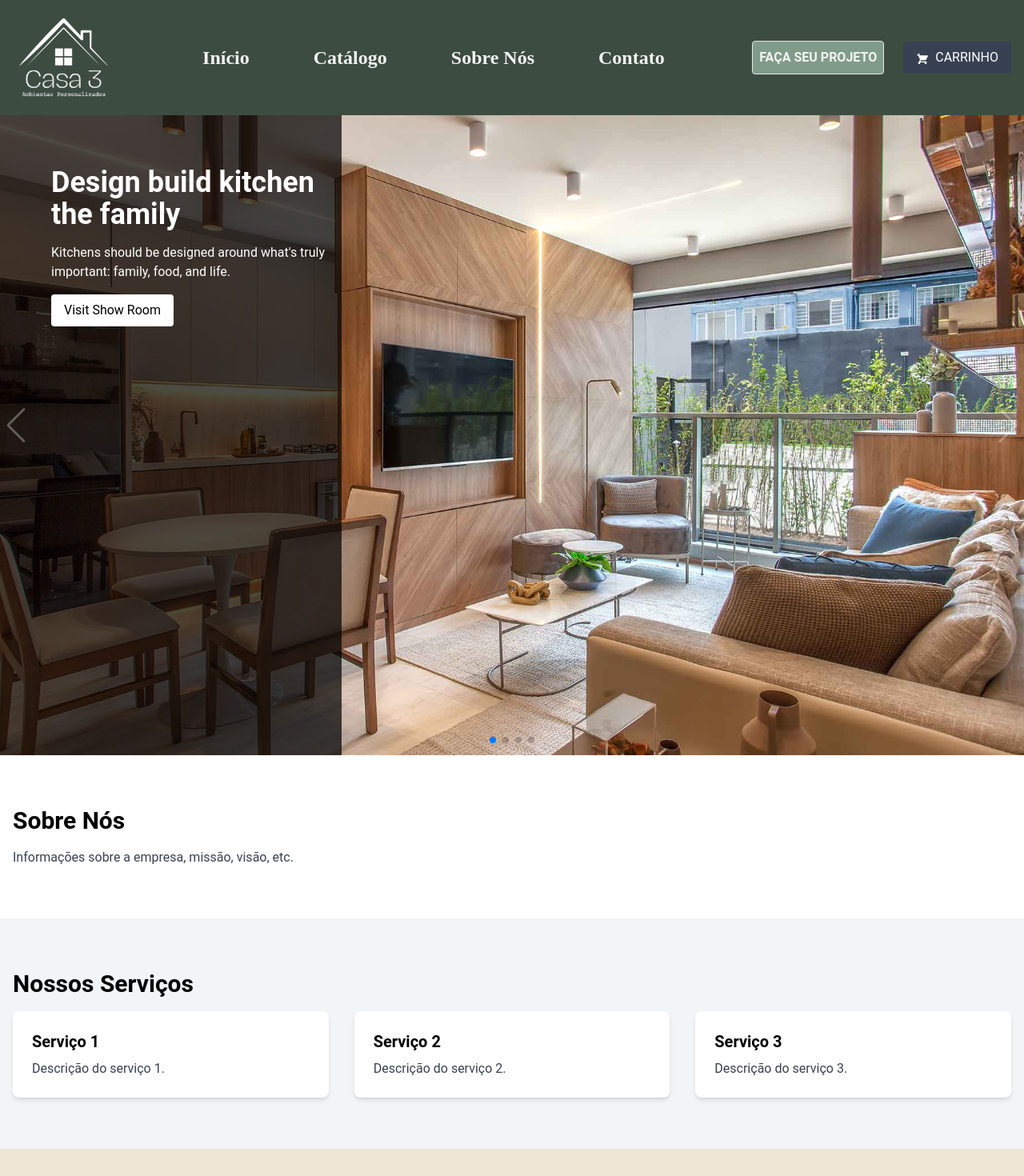
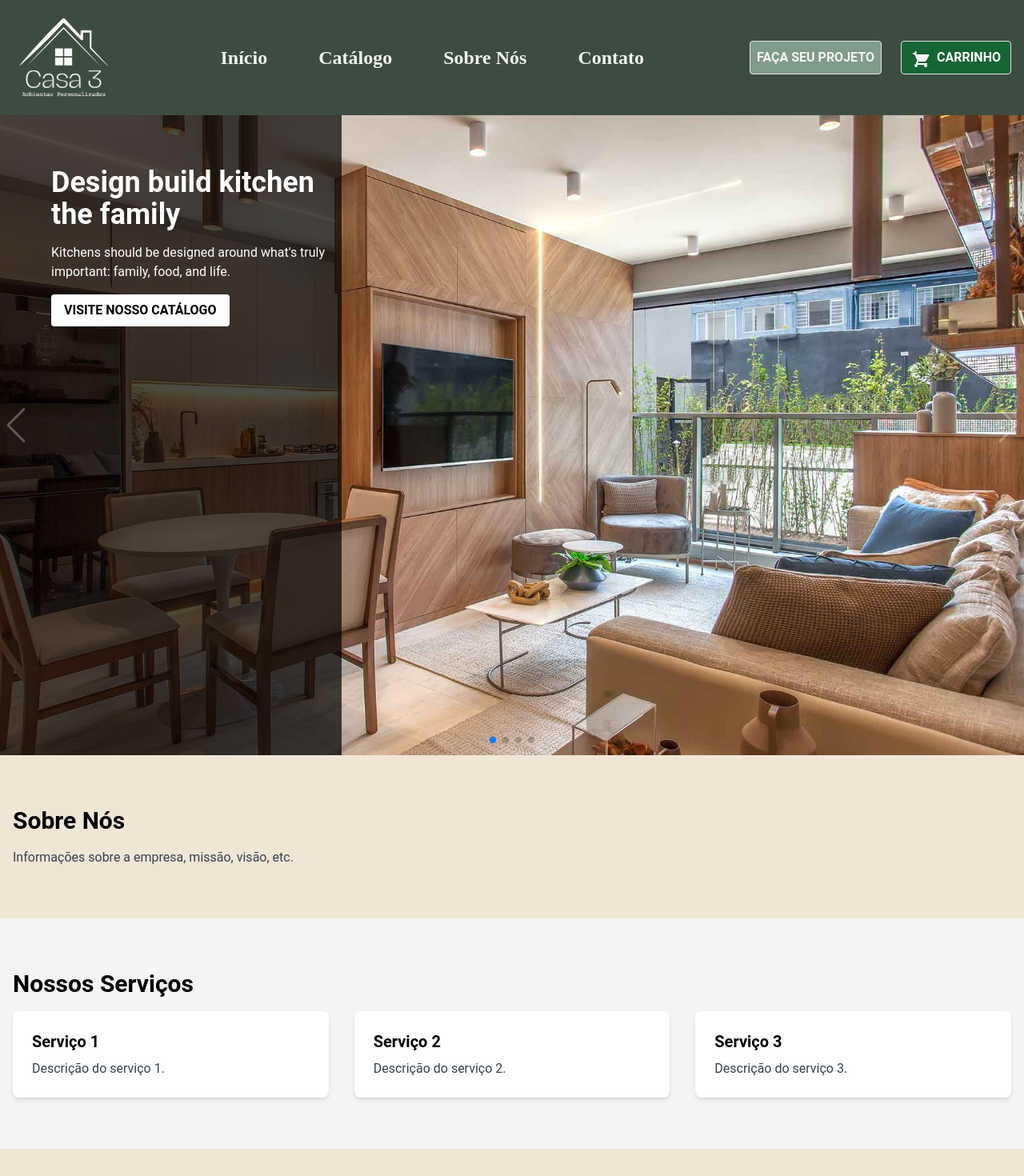
Before and after one commit to GeancarloBastos/ProjetoCasa3, a Next.js app in the folder front/: page / in a window 1280 px wide. Shown: the top 1470 px of the page at 80% size. Built offline with nearby package versions, Linux system fonts and the light colour scheme.

Commit message:
Alteração footer e carrinho 2

```diff
--- a/front/src/app/catalogo/page.tsx
+++ b/front/src/app/catalogo/page.tsx
@@ -20,19 +20,22 @@ export default function Catalogo() {
     getDados()
   }, []);
 
-  const listaMoveis = moveis.map( movel => (
+  const listaMoveis = moveis.map(movel => (
     <ItemMoveis data={movel} key={movel.id} />
   ));
 
   return (
     <div className="mx-auto max-w-screen-xl">
-      <h1 className="mt-2 mb-4 text-2xl font-extrabold leading-none tracking-tight text-gray-900 md:text-3xl lg:text-5xl text-center">
+      <h1 className="mt-10 mb-4 text-2xl font-extrabold leading-none tracking-tight text-gray-900 md:text-3xl lg:text-5xl text-center">
         Bem-vindo à Casa 3 Ambiente Personalizados
       </h1>
-      <InputPesquisa setMoveis={setMoveis} />
+      <div className="mt-10">
+        <InputPesquisa setMoveis={setMoveis} />
+      </div>
       <section className="grid grid-cols-1 sm:grid-cols-2 md:grid-cols-3 gap-3">
         {listaMoveis}
       </section>
+
     </div>
   );
 }
--- a/front/src/app/page.tsx
+++ b/front/src/app/page.tsx
@@ -19,15 +19,13 @@ export default function Page() {
         <div className="">
           <Carousel />
         </div>
-        {/* Seção Sobre */}
-        <section id="about" className="bg-white py-16">
+        <section id="about" className="bg-colorc3bege py-16">
           <div className="container mx-auto px-4">
             <h2 className="text-3xl font-bold mb-4">Sobre Nós</h2>
             <p className="text-gray-700">Informações sobre a empresa, missão, visão, etc.</p>
           </div>
         </section>
 
-        {/* Seção de Serviços */}
         <section id="services" className="bg-gray-100 py-16">
           <div className="container mx-auto px-4">
             <h2 className="text-3xl font-bold mb-4">Nossos Serviços</h2>
--- a/front/src/components/Carousel.tsx
+++ b/front/src/components/Carousel.tsx
@@ -33,7 +33,7 @@ export default function Carousel() {
             <div className="absolute left-0 top-0 p-16 text-white z-10 max-w-lg">
               <h2 className="text-4xl font-bold mb-4">Design build kitchen the family</h2>
               <p className="mb-4">Kitchens should be designed around what's truly important: family, food, and life.</p>
-              <button className="bg-white text-black py-2 px-4 rounded">Visit Show Room</button>
+              <button className="bg-white text-black py-2 px-4 rounded font-semibold">VISITE NOSSO CATÁLOGO</button>
             </div>
           </SwiperSlide>
         ))}
--- a/front/src/components/Footer.tsx
+++ b/front/src/components/Footer.tsx
@@ -13,10 +13,10 @@ export default function Footer() {
           </div>
         </div>
         <div className="flex space-x-6">
-          <a href="home" className="hover:text-gray-300">Home</a>
-          <a href="detalhes" className="hover:text-gray-300">Sobre</a>
-          <a href="catalogo" className="hover:text-gray-300">Serviços</a>
-          <a href="contato" className="hover:text-gray-300">Contato</a>
+          <a href="home" className="hover:text-colorc3verde hover:underline">Home</a>
+          <a href="detalhes" className="hover:text-colorc3verde hover:underline">Sobre</a>
+          <a href="catalogo" className="hover:text-colorc3verde hover:underline">Catálogo</a>
+          <a href="contato" className="hover:text-colorc3verde hover:underline">Contato</a>
         </div>
         <div className="flex space-x-4 mt-4 md:mt-0">
           {/* Instagram */}
--- a/front/src/components/Header.tsx
+++ b/front/src/components/Header.tsx
@@ -3,12 +3,12 @@ import Link from "next/link";
 export function Header() {
   return (
     <nav className="border-gray-200 bg-colorc3">
-      <div className="flex flex-wrap justify-between items-center mx-auto max-w-screen-xl p-4">
-        <Link href="/" className="flex items-center space-x-3 rtl:space-x-reverse">
+      <div className="flex justify-between items-center mx-auto max-w-screen-xl p-4">
+        <Link href="/" className="flex items-center space-x-3">
           <img src="./logoCFundo.png" className="h-28" alt="Logo" />
         </Link>
 
-        <div className="hidden md:flex flex-wrap justify-center items-center space-x-20 font-merri text-2xl ">
+        <div className="hidden md:flex flex-grow justify-center items-center space-x-16 font-merri text-2xl">
           <Link href="/" className="font-semibold text-colorc3offbranco hover:text-colorc3verde">
             Início
           </Link>
@@ -23,18 +23,19 @@ export function Header() {
           </Link>
         </div>
 
-        {/* Login e Cadastro */}
-        <div className="flex items-center space-x-6 rtl:space-x-reverse">
+        <div className="flex items-center space-x-6">
           <Link href="/login" className="font-bold border bg-colorc3verde py-2 px-2 text-colorc3offbranco rounded hover:bg-green-800">
             FAÇA SEU PROJETO
           </Link>
 
-          <a href="#" className="flex items-center bg-gray-700 text-white px-4 py-2 rounded">
-            <svg className="w-4 h-4 mr-2" fill="currentColor" viewBox="0 0 24 24">
-              <path d="M7 4h-2l-1 2h-2v2h2l3.6 7.59-1.35 2.44c-.16.28-.25.61-.25.97 0 1.1.9 2 2 2h12v-2h-11.42c-.14 0-.25-.11-.25-.25l.03-.12.9-1.63h7.72c.75 0 1.41-.41 1.75-1.03l3.58-6.49c.08-.14.12-.3.12-.48 0-.55-.45-1-1-1h-14.31l-.94-2zm-1 16c-1.1 0-2 .9-2 2s.9 2 2 2 2-.9 2-2-.9-2-2-2zm12 0c-1.1 0-2 .9-2 2s.9 2 2 2 2-.9 2-2-.9-2-2-2z" />
-            </svg>
-            <span>CARRINHO</span>
-          </a>
+          <div className="">
+            <a href="#" className="flex items-center bg-green-800 text-white px-3 py-2 border rounded">
+              <svg className="w-6 h-6 mr-2" fill="currentColor" viewBox="0 0 24 24">
+                <path d="M7 4h-2l-1 2h-2v2h2l3.6 7.59-1.35 2.44c-.16.28-.25.61-.25.97 0 1.1.9 2 2 2h12v-2h-11.42c-.14 0-.25-.11-.25-.25l.03-.12.9-1.63h7.72c.75 0 1.41-.41 1.75-1.03l3.58-6.49c.08-.14.12-.3.12-.48 0-.55-.45-1-1-1h-14.31l-.94-2zm-1 16c-1.1 0-2 .9-2 2s.9 2 2 2 2-.9 2-2-.9-2-2-2zm12 0c-1.1 0-2 .9-2 2s.9 2 2 2 2-.9 2-2-.9-2-2-2z" />
+              </svg>
+              <span className="font-semibold hover:underline hover:bg-colorc3verde">CARRINHO</span>
+            </a>
+          </div>
         </div>
       </div>
     </nav>
--- a/front/src/components/InputPesquisa.tsx
+++ b/front/src/components/InputPesquisa.tsx
@@ -15,7 +15,6 @@ export function InputPesquisa({ setMoveis }: InputPesquisaProps) {
   const { register, handleSubmit, reset } = useForm<Inputs>()
 
   async function enviaPesquisa(data: Inputs) {
-    //    alert(data.termo)
     if (data.termo.length < 2) {
       alert("Informe, no mínimo, 2 caracteres para a pesquisa")
       return
```
